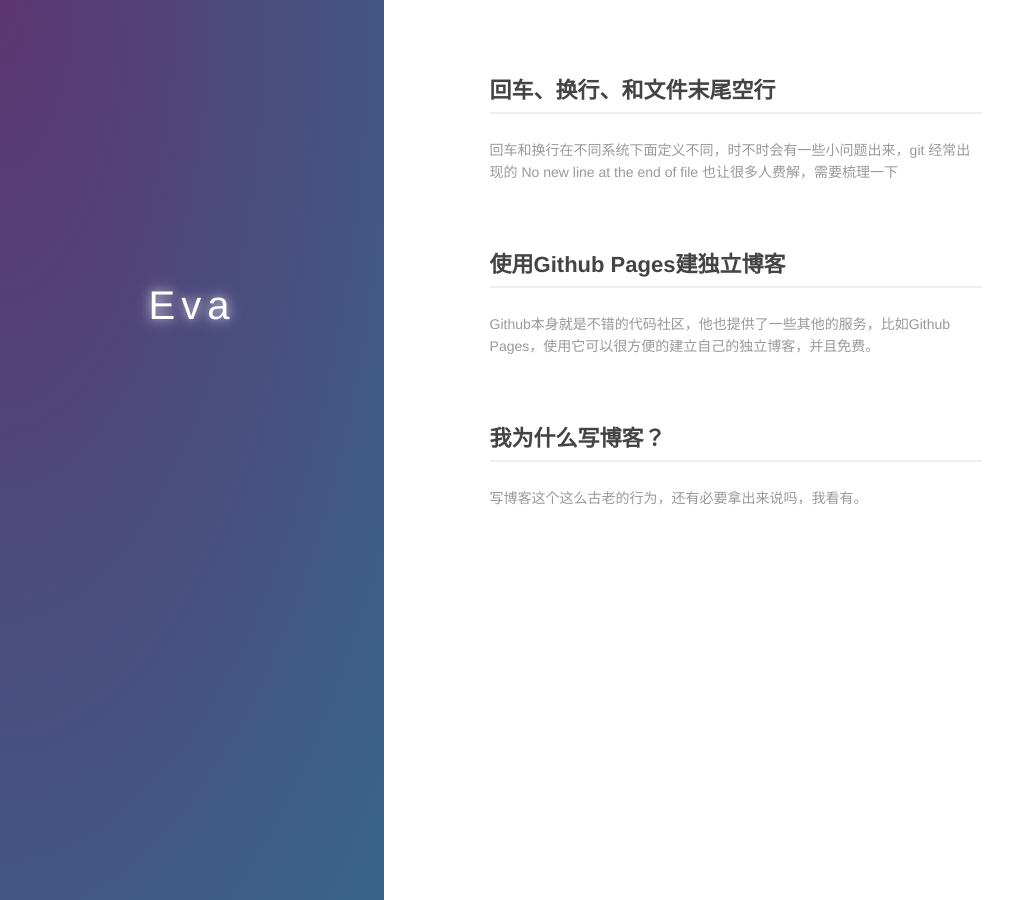
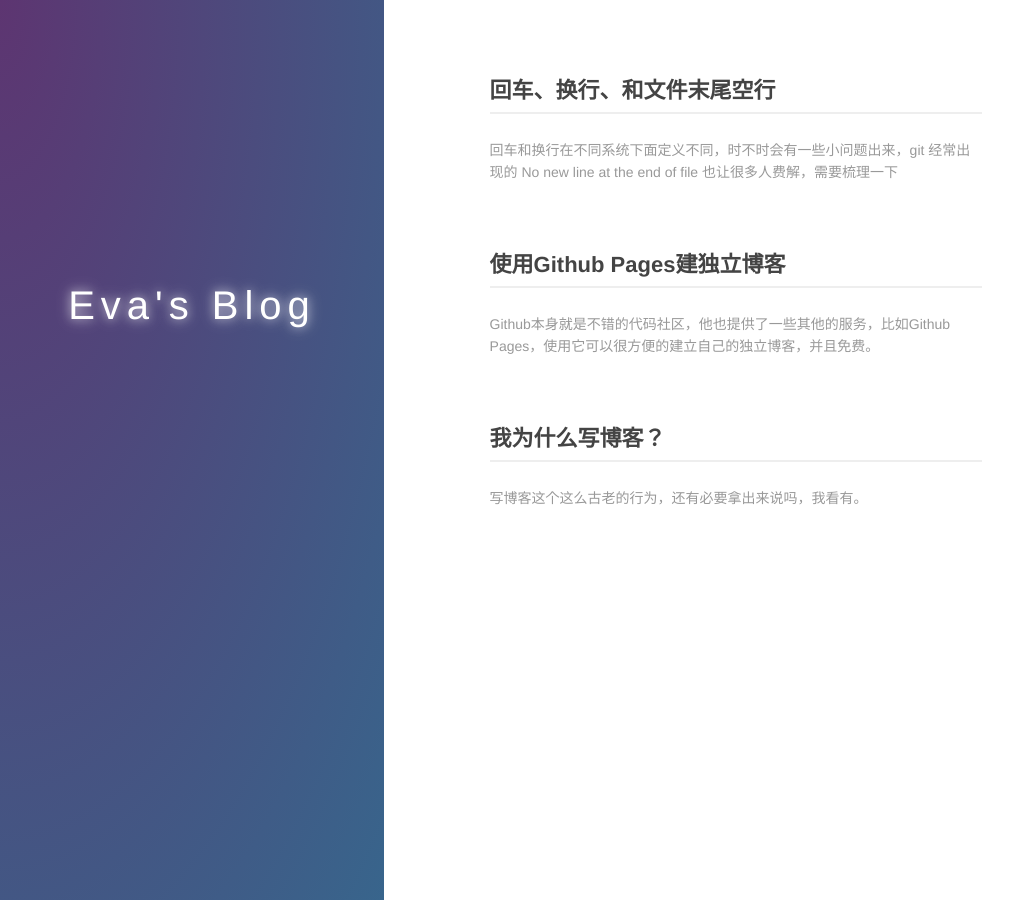
Before and after one commit to evateng/Evateng.github.io, a Jekyll site: the page built from index.md, in a window 1280 px wide. Shown: the whole page, without its empty margins (0-1032 px from the left). Built offline with Jekyll 4.4.1, drawn with Linux system fonts in a browser that asks for light colours.

Commit message:
Update index.md

```diff
--- a/index.md
+++ b/index.md
@@ -6,7 +6,7 @@ layout: default
   <div class="index-wrapper">
     <div class="aside">
       <div class="info-card">
-        <h1>Eva</h1>
+        <h1>Eva's Blog</h1>
       </div>
       <div id="particles-js"></div>
     </div>
```
